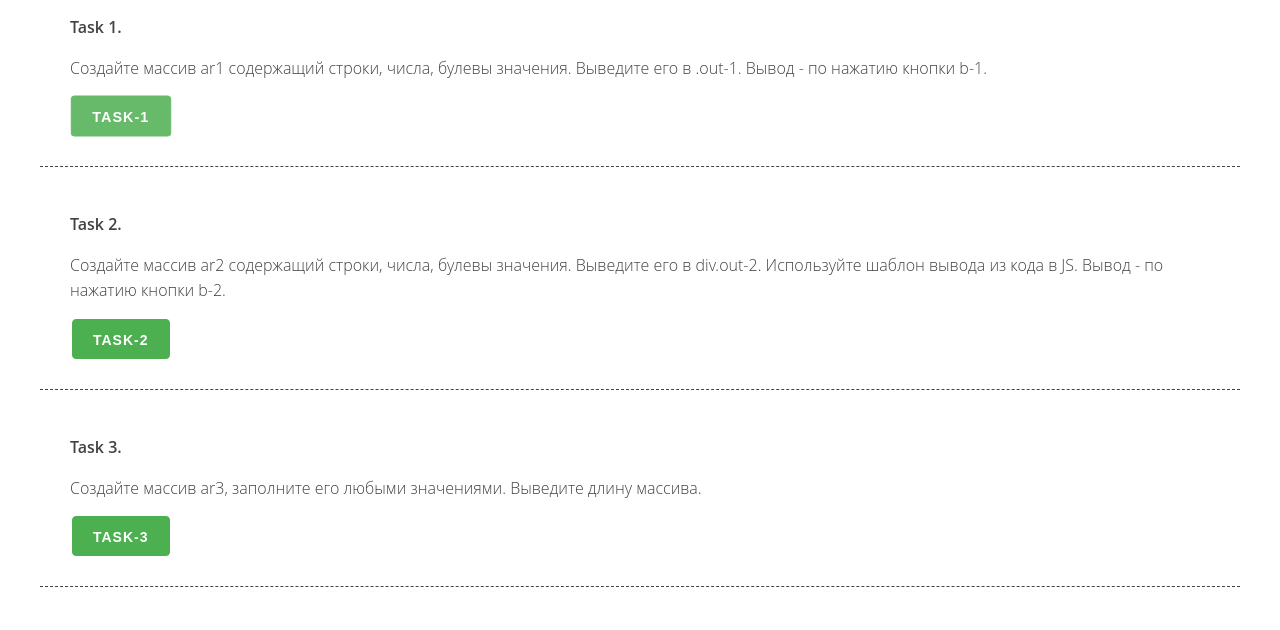
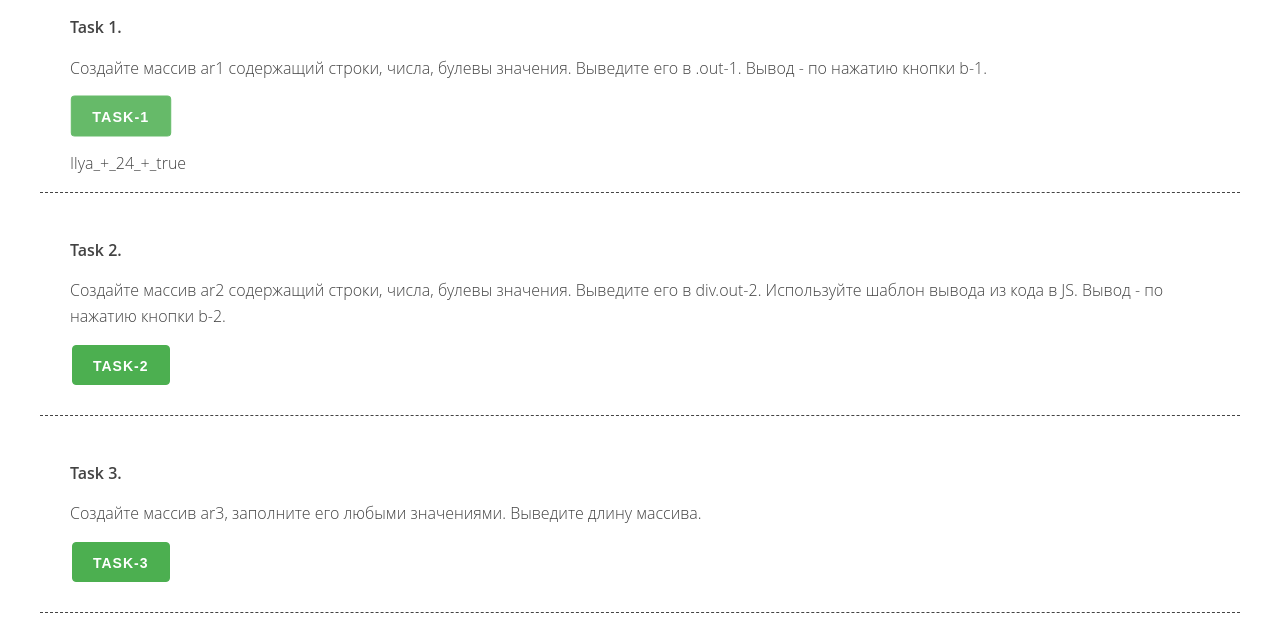
Before and after one commit to RudakovIlya/JS-2.0, a plain HTML site: page unit_02/unit_02.html in a window 1280 px wide. Both pictures are taken after a click on the button "TASK-1". Shown: the part 91-721 px from the top of the page. Drawn offline with Linux system fonts and the light colour scheme.

Commit message:
feat: add solution 1 task

```diff
--- a/unit_02/unit_02.html
+++ b/unit_02/unit_02.html
@@ -189,7 +189,7 @@ ar16_even = [];
 
     </div>
 
-    <script src="unit_10.js"></script>
+    <script src="unit_02.js"></script>
 </body>
 
 </html>
--- a/unit_02/unit_02.js
+++ b/unit_02/unit_02.js
@@ -1,10 +1,10 @@
 // Task 1
 //Создайте массив ar1 содержащий строки, числа, булевы значения. Выведите его в .out-1. Вывод - по нажатию кнопки b-1
 
-// let ar1 = // переменную обьявляем здесь!!!!
+let ar1 = ['Ilya', 24, true];
 
 function f1() {
-    //ваш_элемент.innerHTML = ar1; // да так можно выводить!!!!
+    document.querySelector('.out-1').innerHTML = ar1.join('_+_');
 }
 
 document.querySelector('.b-1').onclick = f1;
```
